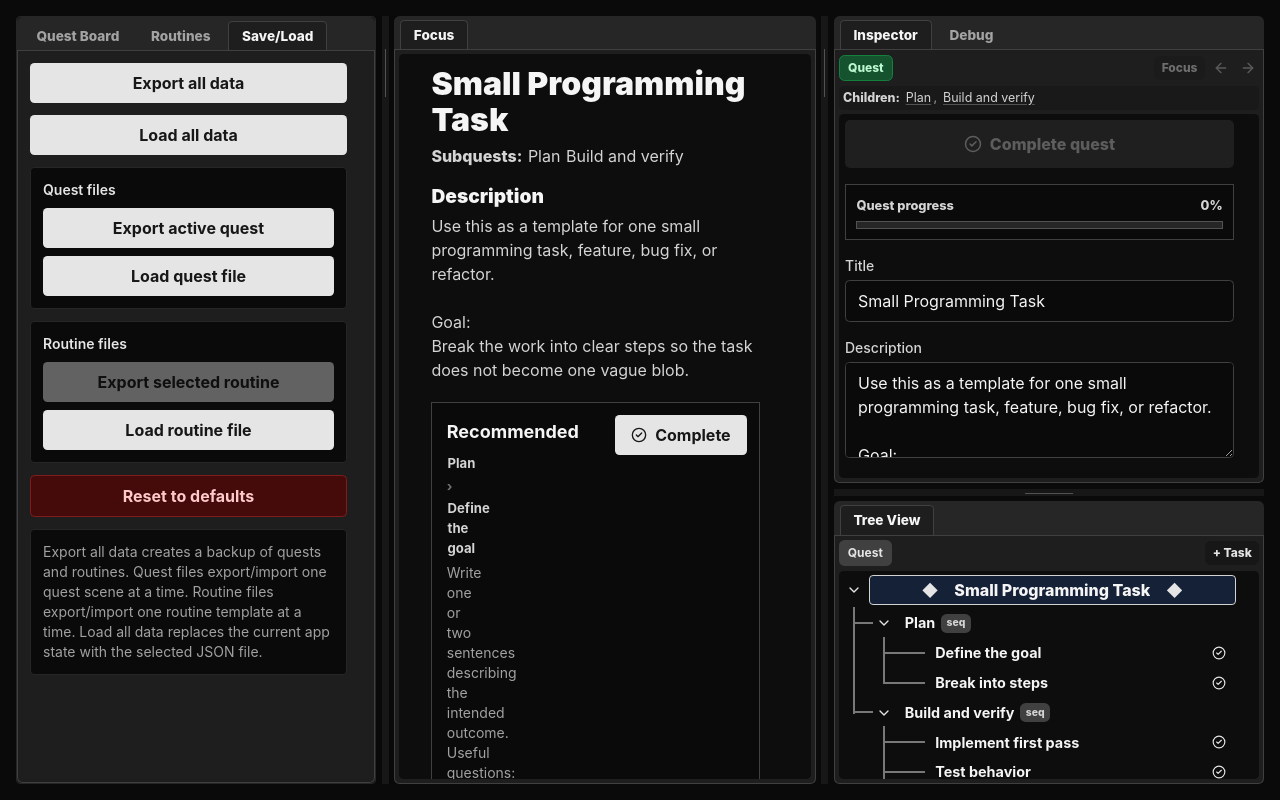
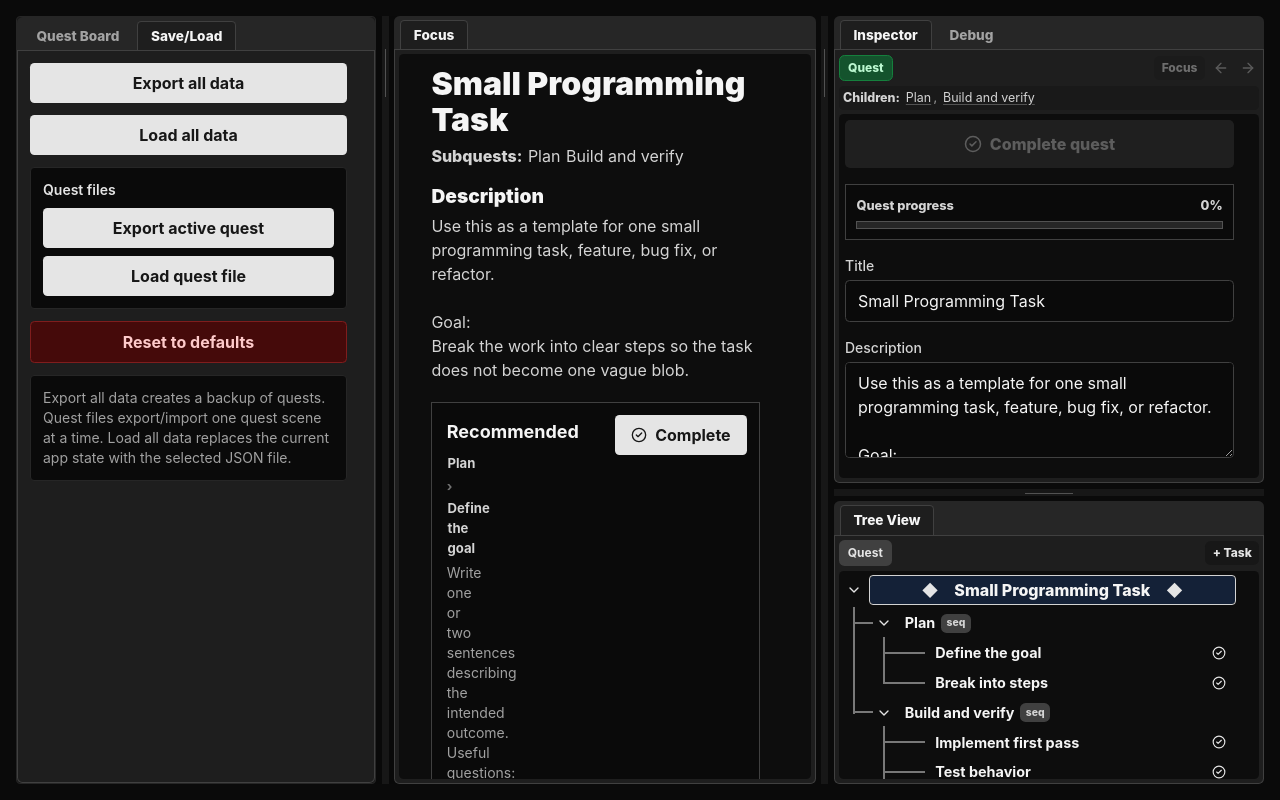
Before and after one commit to DinoDavinci/dinos-certified-audhd-planner, a React (Vite) app: page / in a window 1280 px wide. Both pictures are taken after typing "Sample" into the empty fields and a click on the button "Save/Load". Built offline with nearby package versions, Linux system fonts and the light colour scheme.

Commit message:
Remove visible routine tab

```diff
--- a/src/App.jsx
+++ b/src/App.jsx
@@ -46,7 +46,6 @@ import {
 } from "./utils/fileIO";
 
 import QuestBoardTab from "./components/quest-board/QuestBoardTab";
-import RoutineManagementTab from "./components/routine-management/RoutineManagementTab";
 import ExportOptionsTab from "./components/export-options/ExportOptionsTab";
 import DebugTab from "./components/debug/DebugTab";
 import FocusTab from "./components/focus-tab/FocusTab";
@@ -266,8 +265,7 @@ function createQuestTask(questId, parentId = null) {
 
       return {
         ...old,
-        routines,
-        quests: updatedRoutine
+              quests: updatedRoutine
           ? reconcileTodayQuestForRoutine(old.quests, updatedRoutine)
           : old.quests,
       };
@@ -349,8 +347,7 @@ function deleteQuestTask(questId, taskId) {
 
       return {
         ...old,
-        routines,
-        quests: updatedRoutine
+              quests: updatedRoutine
           ? reconcileTodayQuestForRoutine(old.quests, updatedRoutine)
           : old.quests,
       };
@@ -399,8 +396,7 @@ function moveQuestTask(questId, taskId, direction) {
 
       return {
         ...old,
-        routines,
-        quests: updatedRoutine
+              quests: updatedRoutine
           ? reconcileTodayQuestForRoutine(old.quests, updatedRoutine)
           : old.quests,
       };
@@ -503,8 +499,7 @@ function moveQuestTask(questId, taskId, direction) {
 
       return {
         ...old,
-        routines,
-        quests: updatedRoutine
+              quests: updatedRoutine
           ? reconcileTodayQuestForRoutine(old.quests, updatedRoutine)
           : old.quests,
       };
@@ -760,8 +755,7 @@ function restoreQuest(questId) {
 
         const nextData = runDailyMaintenance({
           ...old,
-          routines,
-        });
+                });
 
         localStorage.setItem(STORAGE_KEY, JSON.stringify(nextData));
         localStorage.setItem(LAST_TICK_KEY, todayString());
@@ -894,22 +888,16 @@ function restoreQuest(questId) {
           hideCompleted={hideCompleted}
           setHideCompleted={setHideCompleted}
           quests={filteredQuests}
-          routines={filteredRoutines}
           activeQuestId={data.activeQuestId}
           dueBadge={dueBadge}
           createQuest={createQuest}
-          createRoutine={createRoutine}
           exportJson={exportJson}
           importJsonFile={importJsonFile}
           exportQuestFile={exportQuestFile}
           importQuestFile={importQuestFile}
           hasActiveQuest={Boolean(activeQuest)}
-          exportRoutineFile={exportRoutineFile}
-          importRoutineFile={importRoutineFile}
-          hasSelectedRoutine={Boolean(selectedRoutineForExport)}
           resetToDefaults={resetToDefaults}
           selectQuest={(quest) => setSelection({ type: "quest", id: quest.id })}
-          selectRoutine={(routine) => setSelection({ type: "routine", id: routine.id })}
         />
 
         <div
@@ -1018,22 +1006,16 @@ function LibraryPanel({
   hideCompleted,
   setHideCompleted,
   quests,
-  routines,
   activeQuestId,
   dueBadge,
   createQuest,
-  createRoutine,
   exportJson,
   importJsonFile,
   exportQuestFile,
   importQuestFile,
   hasActiveQuest,
-  exportRoutineFile,
-  importRoutineFile,
-  hasSelectedRoutine,
   resetToDefaults,
   selectQuest,
-  selectRoutine,
 }) {
   const tabs = [
     {
@@ -1057,22 +1039,6 @@ function LibraryPanel({
       ),
     },
     {
-      id: PANEL_IDS.ROUTINE_PANEL,
-      title: "Routines",
-      content: (
-        <RoutineManagementTab
-          search={search}
-          setSearch={setSearch}
-          tagFilter={tagFilter}
-          setTagFilter={setTagFilter}
-          allTags={allTags}
-          routines={routines}
-          createRoutine={createRoutine}
-          selectRoutine={selectRoutine}
-        />
-      ),
-    },
-    {
       id: PANEL_IDS.EXPORT_PANEL,
       title: "Save/Load",
       content: (
@@ -1082,9 +1048,6 @@ function LibraryPanel({
           exportQuestFile={exportQuestFile}
           importQuestFile={importQuestFile}
           hasActiveQuest={hasActiveQuest}
-          exportRoutineFile={exportRoutineFile}
-          importRoutineFile={importRoutineFile}
-          hasSelectedRoutine={hasSelectedRoutine}
           resetToDefaults={resetToDefaults}
         />
       ),
--- a/src/components/export-options/ExportOptionsTab.jsx
+++ b/src/components/export-options/ExportOptionsTab.jsx
@@ -6,9 +6,6 @@ export default function ExportOptionsTab({
   exportQuestFile,
   importQuestFile,
   hasActiveQuest,
-  exportRoutineFile,
-  importRoutineFile,
-  hasSelectedRoutine,
   resetToDefaults,
 }) {
   return (
@@ -55,36 +52,9 @@ export default function ExportOptionsTab({
         </div>
       </div>
 
-      <div className="rounded border border-neutral-800 bg-neutral-950 p-3">
-        <div className="mb-2 text-sm font-semibold text-neutral-200">Routine files</div>
-        <div className="space-y-2">
-          <button
-            type="button"
-            onClick={() => exportRoutineFile()}
-            disabled={!hasSelectedRoutine}
-            className="primary-button w-full justify-center disabled:cursor-not-allowed disabled:opacity-40"
-            title={hasSelectedRoutine ? "Export the selected routine" : "Select a routine first"}
-          >
-            Export selected routine
-          </button>
-          <label className="primary-button w-full cursor-pointer justify-center">
-            Load routine file
-            <input
-              type="file"
-              accept="application/json,.json,.routine.json"
-              className="hidden"
-              onChange={(event) => {
-                importRoutineFile(event.target.files?.[0]);
-                event.target.value = "";
-              }}
-            />
-          </label>
-        </div>
-      </div>
-
       <button type="button" onClick={resetToDefaults} className="danger-button w-full justify-center">Reset to defaults</button>
           <div className="rounded border border-neutral-800 bg-neutral-950 p-3 text-sm text-neutral-400">
-            Export all data creates a backup of quests and routines. Quest files export/import one quest scene at a time. Routine files export/import one routine template at a time. Load all data replaces the current app state with the selected JSON file.
+            Export all data creates a backup of quests. Quest files export/import one quest scene at a time. Load all data replaces the current app state with the selected JSON file.
           </div>
         </div>
       </div>
--- a/src/layout/panelLayout.js
+++ b/src/layout/panelLayout.js
@@ -8,7 +8,6 @@ export const DOCK_IDS = Object.freeze({
 
 export const PANEL_IDS = Object.freeze({
   QUEST_BOARD: "questBoard",
-  ROUTINE_PANEL: "routinePanel",
   EXPORT_PANEL: "exportPanel",
   FOCUS_PANEL: "focusPanel",
   INSPECTOR_PANEL: "inspectorPanel",
@@ -20,11 +19,6 @@ export const PANEL_DEFINITIONS = Object.freeze({
   [PANEL_IDS.QUEST_BOARD]: Object.freeze({
     id: PANEL_IDS.QUEST_BOARD,
     title: "Quest Board",
-    defaultDock: DOCK_IDS.TOP_LEFT,
-  }),
-  [PANEL_IDS.ROUTINE_PANEL]: Object.freeze({
-    id: PANEL_IDS.ROUTINE_PANEL,
-    title: "Routines",
     defaultDock: DOCK_IDS.TOP_LEFT,
   }),
   [PANEL_IDS.EXPORT_PANEL]: Object.freeze({
@@ -57,7 +51,6 @@ export const PANEL_DEFINITIONS = Object.freeze({
 export const DEFAULT_DOCK_LAYOUT = Object.freeze({
   [DOCK_IDS.TOP_LEFT]: Object.freeze([
     PANEL_IDS.QUEST_BOARD,
-    PANEL_IDS.ROUTINE_PANEL,
     PANEL_IDS.EXPORT_PANEL,
   ]),
   [DOCK_IDS.BOTTOM_LEFT]: Object.freeze([]),
```
